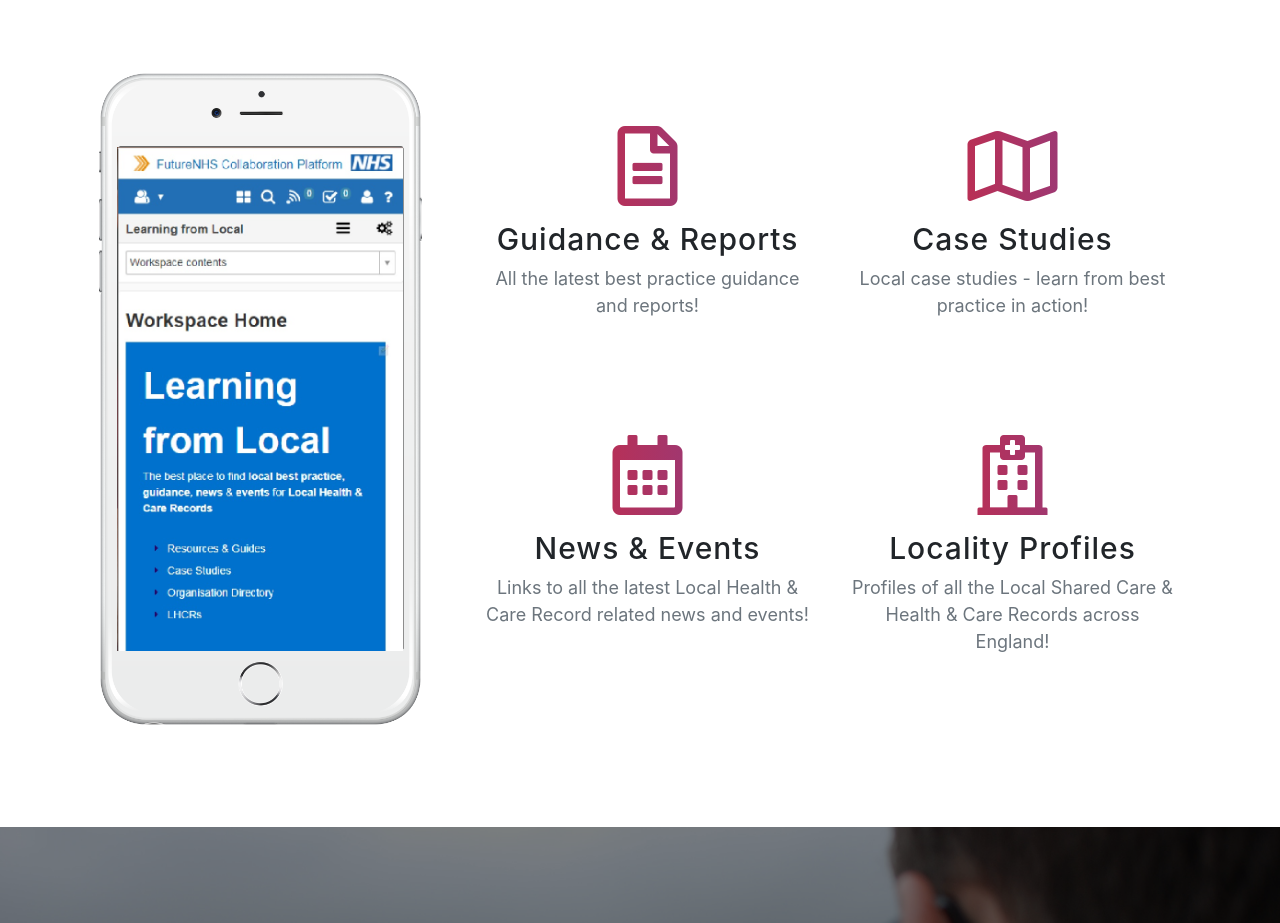
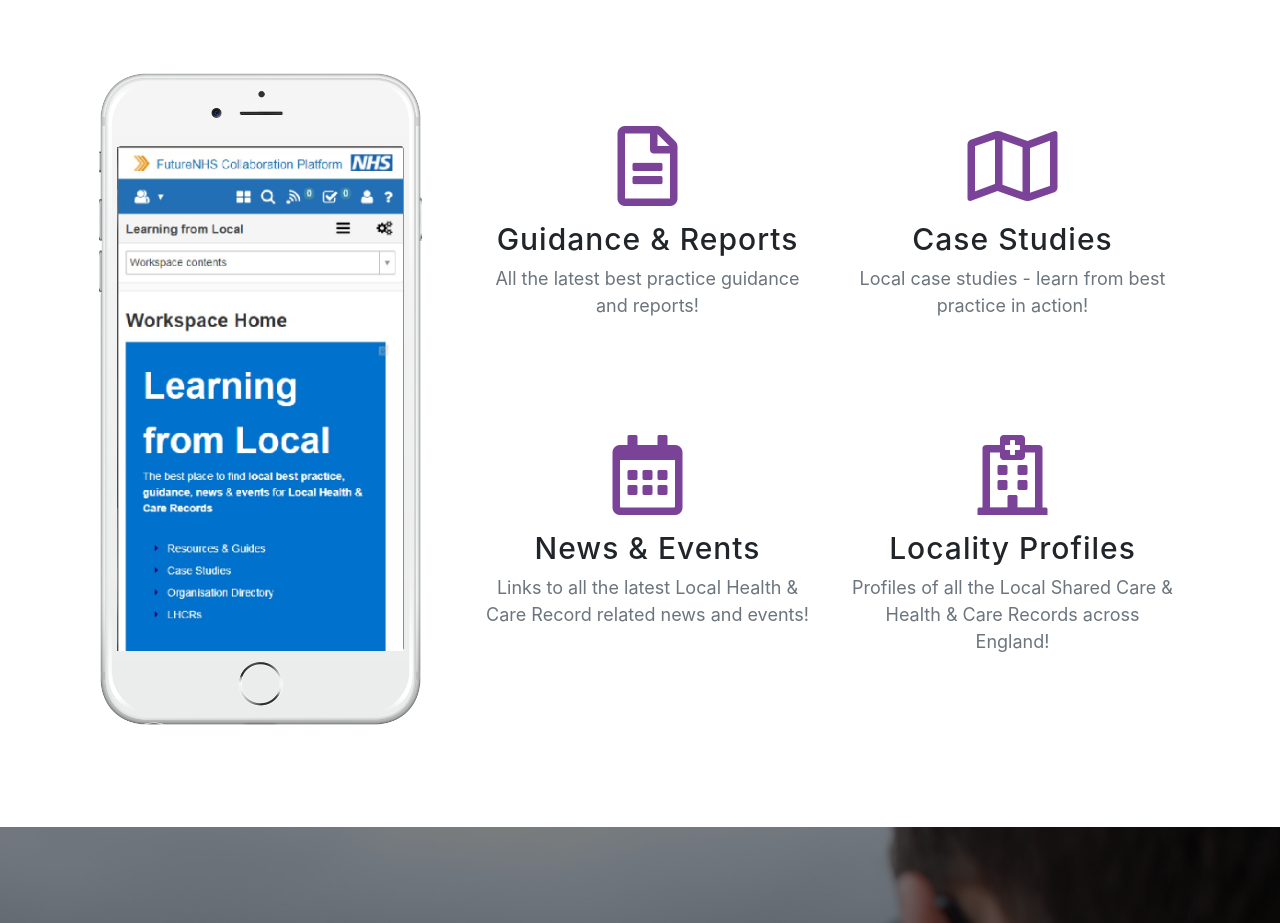
Before and after one commit to simplybenuk/learningfromlocal-landing, a website with bundled scripts: page index.html in a window 1280 px wide. Shown: the part 1820-2743 px from the top of the page. Built offline with nearby package versions, Linux system fonts and the light colour scheme; a web font is replaced by a local one.

Commit message:
Update IE font awesome fix

```diff
--- a/css/new-age.css
+++ b/css/new-age.css
@@ -277,10 +277,9 @@ section.features .feature-item i {
   font-size: 80px;
   display: block;
   margin-bottom: 15px;
-  background: -webkit-linear-gradient(to left, #7b4397, #dc2430);
-  background: linear-gradient(to left, #7b4397, #dc2430);
+  color: #7b4397;
   -webkit-background-clip: text;
-  -webkit-text-fill-color: transparent;
+  -webkit-text-fill-color: #7b4397;
 }
 
 section.cta {
```
